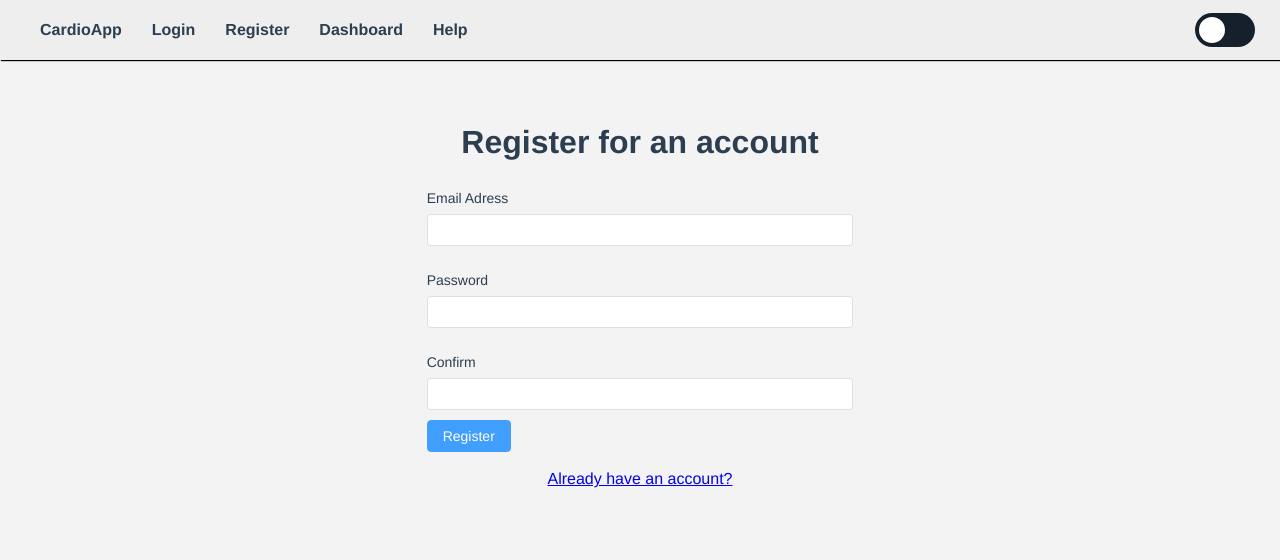
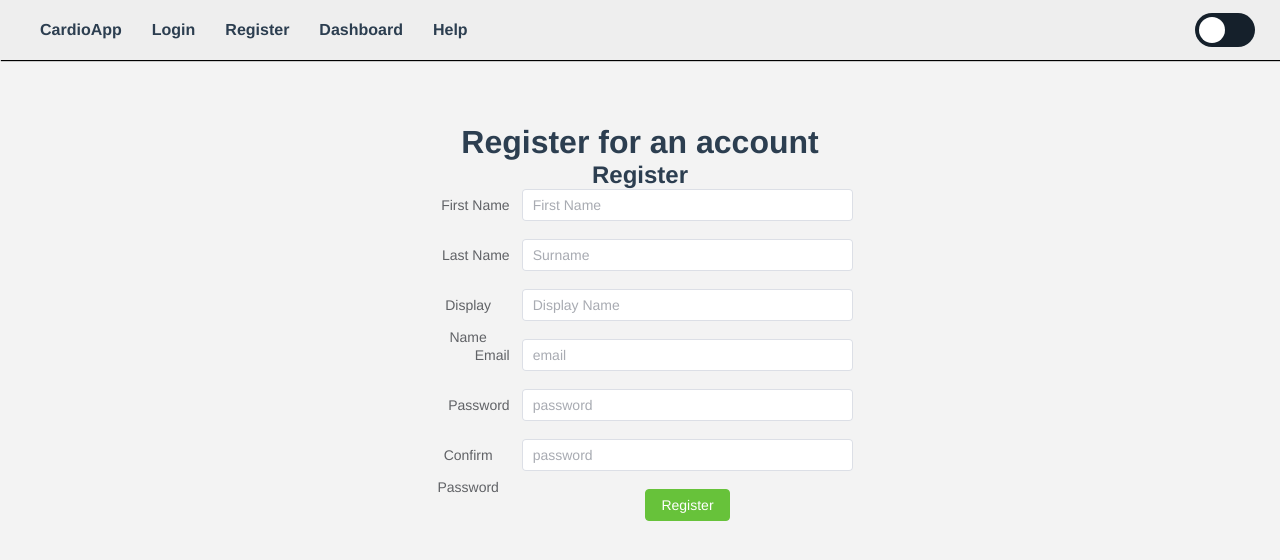
Before and after one commit to d-McGill/CardioApp, a Vue app: page /register in a window 1280 px wide. Shown: the top 560 px of the page. Built offline with nearby package versions, Linux system fonts and the light colour scheme.

Commit message:
database version update

```diff
--- a/package.json
+++ b/package.json
@@ -13,7 +13,7 @@
     "axios": "^0.25.0",
     "core-js": "^3.6.5",
     "element-plus": "^2.0.1",
-    "firebase": "^9.6.6",
+    "firebase": "^8.2.6",
     "vue": "^3.0.0",
     "vue-router": "^4.0.0-0"
   },
--- a/src/firebase/database.js
+++ b/src/firebase/database.js
@@ -1,4 +1,4 @@
-import firebase from "firebase/app";
+import * as firebase from "firebase/app";
 import "firebase/auth";
 import "firebase/firestore";
 
--- a/src/views/Register.vue
+++ b/src/views/Register.vue
@@ -3,55 +3,161 @@
     <el-col :span="8"></el-col>
     <el-col :span="8">
       <h1>Register for an account</h1>
-      <el-form ref="ruleFormRef" class="marginTB">
-       {{ isSame() }}
-        <el-form-item>
-          <label>Email Adress</label>
-          <el-input v-model="form.email" type="email"></el-input>
-        </el-form-item>
-        <el-form-item>
-          <label>Password</label>
-         <el-input v-model="form.password" type="password" autocomplete="off" show-password></el-input>
-        </el-form-item>
-        <el-form-item>
-          <label>Confirm</label>
-         <el-input v-model="form.checkPass" type="password" autocomplete="off" show-password></el-input>
-        </el-form-item>
-        <p class="errorInfo">{{form.error}}</p>
-        <el-form-item>
-          <el-button type="primary" @click="submitForm(ruleFormRef)">Register</el-button>
-        </el-form-item>
-        <router-link to="/login" >Already have an account?</router-link>
-       </el-form>
+
+    <el-form label-width="95px" class="demo-ruleForm" @submit.prevent>
+    <h2>Register</h2>
+
+    <el-form-item label="First Name">
+      <el-input
+        type="text"
+        placeholder="First Name"
+        required
+        autocomplete="off"
+        v-model="firstName"
+      ></el-input>
+    </el-form-item>
+
+    <el-form-item label="Last Name">
+      <el-input
+        type="text"
+        placeholder="Surname"
+        required
+        autocomplete="off"
+        v-model="surname"
+      ></el-input>
+    </el-form-item>
+
+    <el-form-item label="Display Name">
+      <el-input
+        type="text"
+        placeholder="Display Name"
+        required
+        autocomplete="off"
+        v-model="displayName"
+      ></el-input>
+    </el-form-item>
+
+    <el-form-item label="Email">
+      <el-input
+        type="email"
+        placeholder="email"
+        required
+        autocomplete="off"
+        v-model="email"
+      ></el-input>
+    </el-form-item>
+
+    <el-form-item label="Password" prop="pass">
+      <el-input
+        type="password"
+        placeholder="password"
+        required
+        autocomplete="off"
+        show-password
+        v-model="password"
+      ></el-input>
+    </el-form-item>
+
+    <el-form-item label="Confirm Password" prop="pass">
+      <el-input
+        type="password"
+        placeholder="password"
+        required
+        autocomplete="off"
+        show-password
+        v-model="confirmPassword"
+      ></el-input>
+    </el-form-item>
+
+    <div v-if="errorRegistration">
+      <el-button plain type="danger" disabled icon="el-icon-error">
+        {{ errorRegistration }}
+      </el-button>
+    </div>
+
+    <el-form-item>
+      <el-button type="success" style="margin: auto" @click="register"
+        >Register</el-button
+      >
+    </el-form-item>
+  </el-form>
+
       </el-col>
     <el-col :span="8"></el-col>
   </el-row>
 
 </template>
+<script>
+import { ref, watch } from "vue";
+import { useRouter } from "vue-router";
+import { firebaseAuthentication } from "@/firebase/database";
 
-<script>
-import { reactive} from 'vue'
 export default {
-  name: "App",
+  name: "register",
+  emits: ["register-clicked"],
+
   setup() {
-  const form = reactive({
-    email: '',
-    password: '',
-    checkPass: '',
-    error: '' })
+    const firstName = ref("");
+    const surname = ref("");
+    const displayName = ref("");
+    const email = ref("");
+    const password = ref("");
+    const confirmPassword = ref("");
+    const errorRegistration = ref("");
 
-    function isSame(){
-      if(form.password !== form.checkPass){
-        form.error = "Please make sure password match each other";
-      }else{
-         form.error = "";
+    watch(confirmPassword, () => {
+      if (
+        password.value !== "" &&
+        confirmPassword.value !== "" &&
+        password.value !== confirmPassword.value
+      ) {
+        errorRegistration.value = "Passwords do not match!";
+      } else {
+        errorRegistration.value = null;
+      }
+    });
+
+    const router = useRouter();
+
+    function register() {
+      const info = {
+        email: email.value,
+        password: password.value,
+        displayName: displayName.value,
+      };
+
+      if (!errorRegistration.value) {
+        firebaseAuthentication
+          .createUserWithEmailAndPassword(info.email, info.password)
+          .then(
+            (userCredentials) => {
+              return userCredentials.user
+                .updateProfile({
+                  displayName: info.displayName,
+                })
+                .then(() => {
+                  router.replace("register");
+                });
+            },
+            (error) => {
+              errorRegistration.value = error.message;
+            }
+          );
       }
     }
 
-  return{form, isSame}
+    return {
+      firstName,
+      surname,
+      displayName,
+      email,
+      password,
+      confirmPassword,
+      errorRegistration,
+      register,
+    };
   },
 };
-
 </script>
 <style>
   .marginTB{ margin: 5% 0};
```
Also changed, not shown: 1 other file (tests, documents, lock files or other folders).
